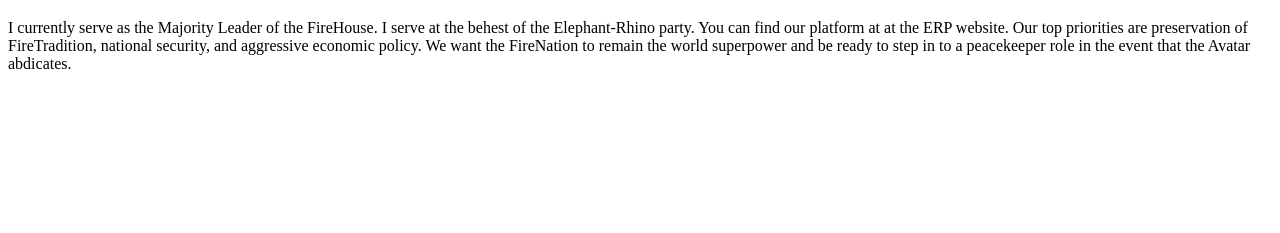
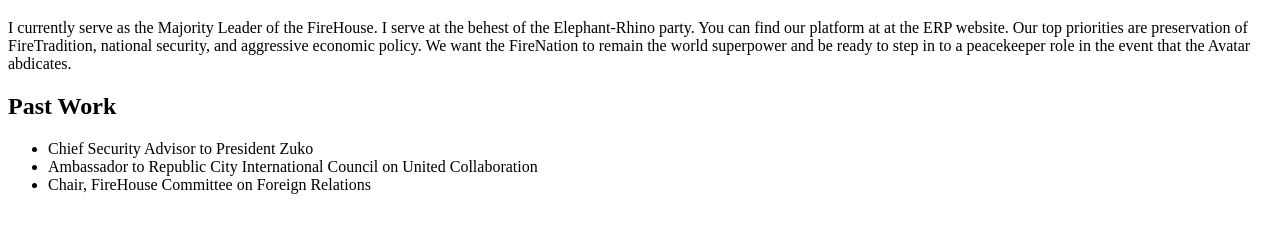
Before and after one commit to blakehulett7/hutmail-blog, a plain HTML site: page about.html in a window 1280 px wide. Shown: the part 87-320 px from the top of the page. Drawn offline with Linux system fonts and the light colour scheme.

Commit message:
Added the past work experience of the FireMage

```diff
--- a/about.html
+++ b/about.html
@@ -14,6 +14,12 @@
         can find our platform at at the ERP website. Our top priorities are preservation of FireTradition, national
         security, and aggressive economic policy. We want the FireNation to remain the world superpower and be ready to
         step in to a peacekeeper role in the event that the Avatar abdicates.</p>
+    <h2>Past Work</h2>
+    <ul>
+        <li>Chief Security Advisor to President Zuko</li>
+        <li>Ambassador to Republic City International Council on United Collaboration</li>
+        <li>Chair, FireHouse Committee on Foreign Relations</li>
+    </ul>
 </body>
 
 </html>
```
